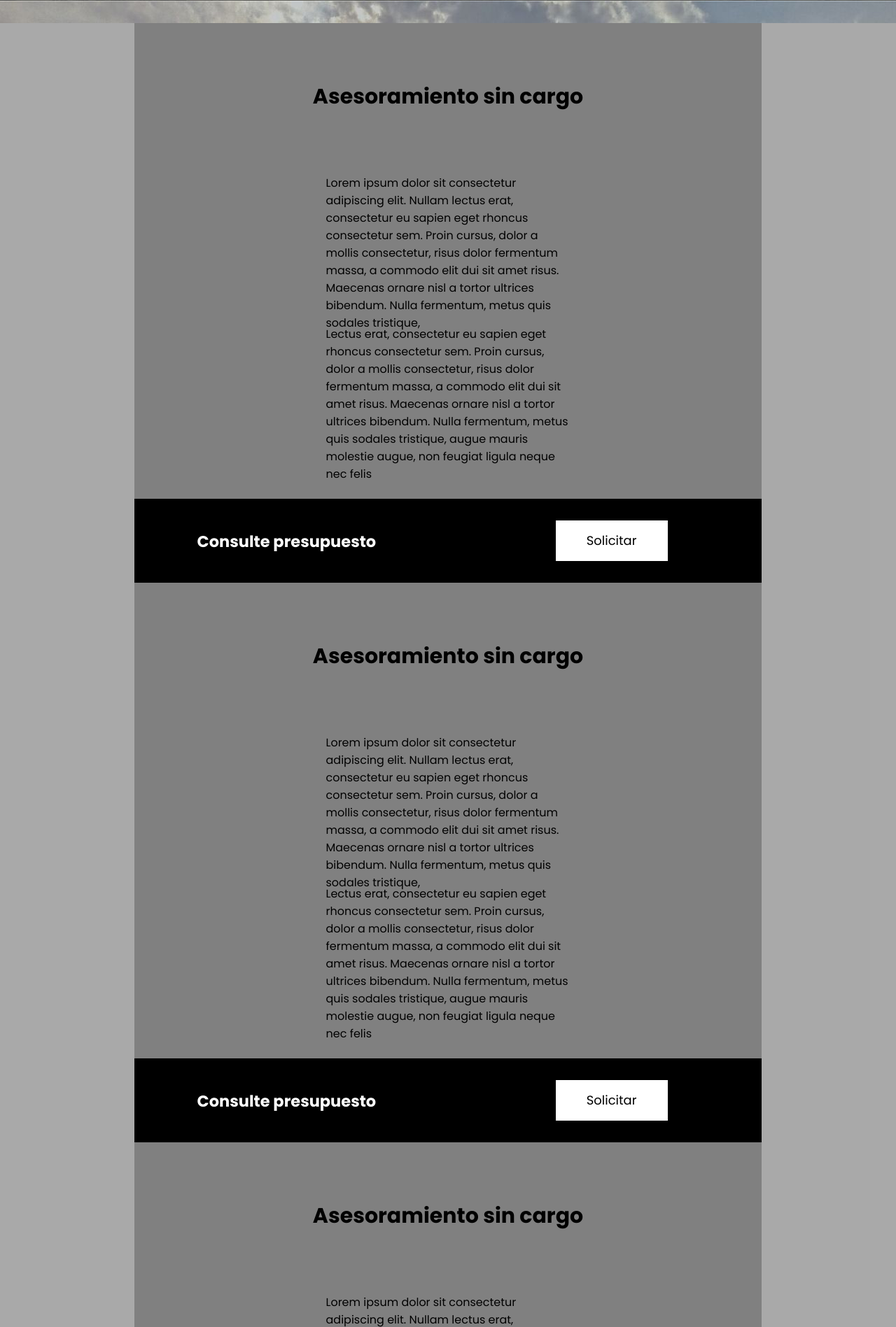
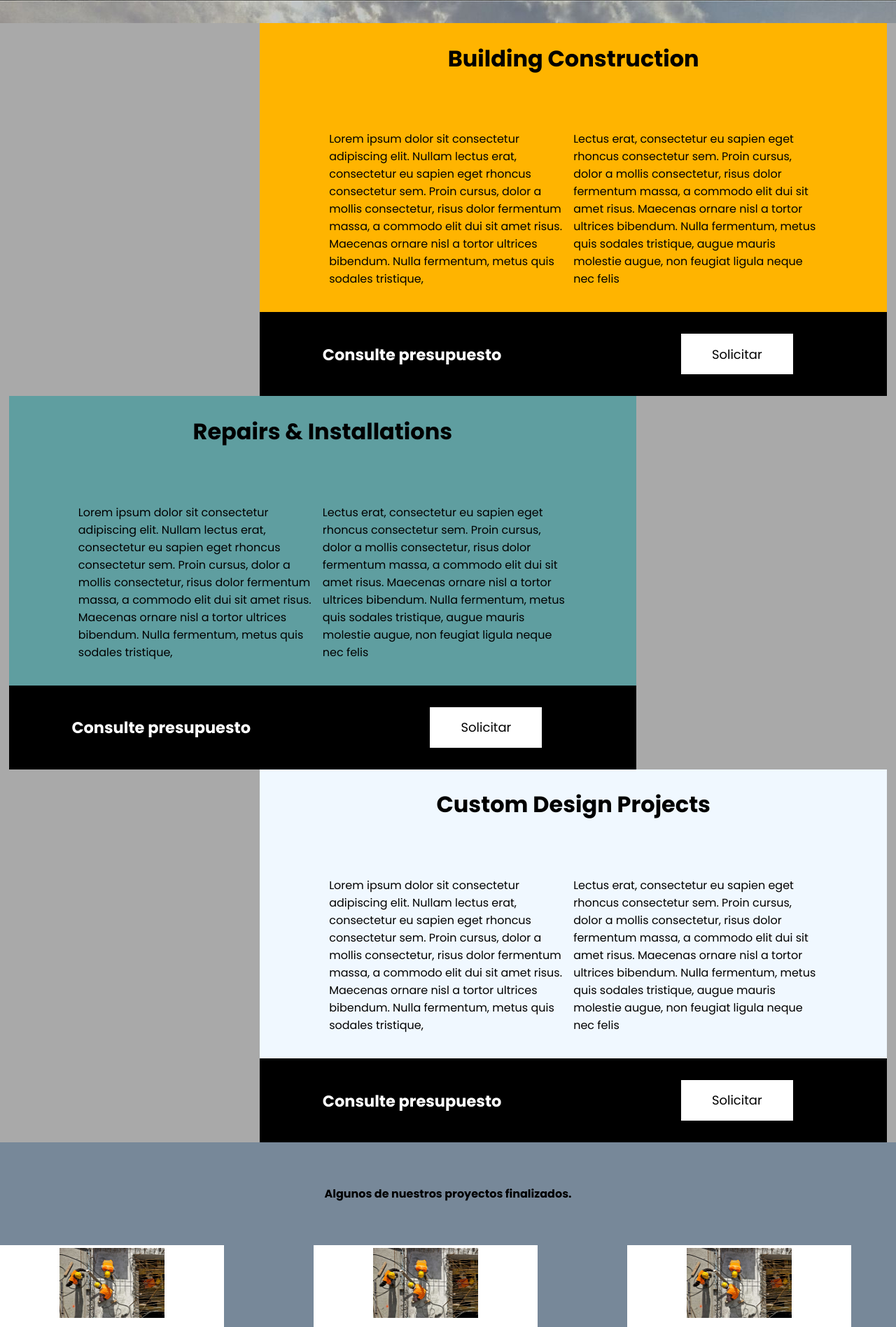
Before and after one commit to AleksanderUY/coder-proyect, a plain HTML site: page servicios.html in a window 1280 px wide. Shown: the part 817-2714 px from the top of the page at 70% size. Drawn offline with Linux system fonts and the light colour scheme.

Commit message:
version2.7.4

```diff
--- a/css/style.css
+++ b/css/style.css
@@ -1845,6 +1845,119 @@ form {
     height: 101px;
   }
 
+
+  .serviciosTarjetas {
+    display: flex;
+    flex-direction: column;
+    justify-content: center;
+    align-items: center;
+    width: 100vw;
+    height: 200vh;
+  }
+  .informacionHome__asesoramiento1 {
+    width: 70vw;
+    background-color: #ffb400;
+    height: 70vh;
+    display: flex;
+    flex-direction: column;
+    align-items: center;
+    justify-content: space-between;
+    margin-left: 28%;
+  }
+
+  .asesoramientoServiciosTitulo h2 {
+    font-size: 2rem;
+    display: flex;
+    align-items: center;
+    justify-content: center;
+
+  }
+  .parrafosservicios {
+    display: flex;
+    flex-direction: row;
+    align-items: center;
+    justify-content: space-around;
+  }
+  .asesoramiento__parrafo1 {
+    width: 349px;
+    height: 30vh;
+  }
+  .asesoramiento__parrafo2 {
+    width: 349px;
+    height: 30vh;
+  }
+
+  .informacionHome__asesoramiento2 {
+    background-color: cadetblue;
+    width: 70vw;
+    height: 70vh;
+    display: flex;
+    flex-direction: column;
+    align-items: center;
+    justify-content: space-between;
+    margin-right: 28%;
+  }
+
+  .asesoramiento__titulo h2 {
+    font-size: 20px;
+    display: flex;
+    align-items: center;
+    justify-content: center;
+  }
+  .parrafos {
+    display: flex;
+    flex-direction: column;
+    align-items: center;
+    justify-content: space-around;
+  }
+  .asesoramiento__parrafo1 {
+    width: 349px;
+    height: 30vh;
+  }
+  .asesoramiento__parrafo2 {
+    width: 349px;
+    height: 30vh;
+  }
+
+  .informacionHome__asesoramiento3 {
+    background-color: aliceblue;
+    width: 70vw;
+    height: 70vh;
+    display: flex;
+    flex-direction: column;
+    align-items: center;
+    justify-content: space-between;
+    margin-left: 28%;
+  }
+
+  .asesoramiento__titulo h2 {
+    font-size: 20px;
+    display: flex;
+    align-items: center;
+    justify-content: center;
+  }
+  .parrafos {
+    display: flex;
+    flex-direction: column;
+    align-items: center;
+    justify-content: space-around;
+  }
+  .asesoramiento__parrafo1 {
+    width: 349px;
+    height: 30vh;
+  }
+  .asesoramiento__parrafo2 {
+    width: 349px;
+    height: 30vh;
+  }
+
+
+
+
+
+
+
+
   .proyectosfinalizados {
     background-color: lightslategrey;
     display: flex;
--- a/servicios.html
+++ b/servicios.html
@@ -64,10 +64,10 @@
 
       </section>
  </main>
-<section>
-  <div class="informacionHome__asesoramiento">
-    <div class="asesoramiento__titulo"><h2>Asesoramiento sin cargo</h2></div>
-    <div class="parrafos"><div class="asesoramiento__parrafo1"><p>Lorem ipsum dolor sit consectetur adipiscing elit. Nullam lectus erat, consectetur eu sapien eget rhoncus consectetur sem.
+<section class="serviciosTarjetas">
+  <div class="informacionHome__asesoramiento1">
+    <div class="asesoramientoServiciosTitulo"><h2>Building Construction</h2></div>
+    <div class="parrafosservicios"><div class="asesoramiento__parrafo1"><p>Lorem ipsum dolor sit consectetur adipiscing elit. Nullam lectus erat, consectetur eu sapien eget rhoncus consectetur sem.
       Proin cursus, dolor a mollis consectetur, risus dolor fermentum massa, a commodo elit dui sit amet risus. Maecenas ornare nisl a tortor ultrices bibendum. Nulla fermentum, metus quis sodales tristique,</p></div>
     <div class="asesoramiento__parrafo2"><p>Lectus erat, consectetur eu sapien eget rhoncus consectetur sem. Proin cursus, dolor a mollis consectetur, risus dolor fermentum massa, a commodo elit dui sit amet risus. Maecenas ornare nisl a tortor ultrices bibendum. Nulla fermentum, metus quis sodales tristique, augue mauris molestie augue, non feugiat ligula neque nec felis </p></div></div>
     <div class="informacionHome__banner">
@@ -76,9 +76,9 @@
       </div>
   </div>
 
-  <div class="informacionHome__asesoramiento">
-    <div class="asesoramiento__titulo"><h2>Asesoramiento sin cargo</h2></div>
-    <div class="parrafos"><div class="asesoramiento__parrafo1"><p>Lorem ipsum dolor sit consectetur adipiscing elit. Nullam lectus erat, consectetur eu sapien eget rhoncus consectetur sem.
+  <div class="informacionHome__asesoramiento2">
+    <div class="asesoramientoServiciosTitulo"><h2>Repairs & Installations</h2></div>
+    <div class="parrafosservicios"><div class="asesoramiento__parrafo1"><p>Lorem ipsum dolor sit consectetur adipiscing elit. Nullam lectus erat, consectetur eu sapien eget rhoncus consectetur sem.
       Proin cursus, dolor a mollis consectetur, risus dolor fermentum massa, a commodo elit dui sit amet risus. Maecenas ornare nisl a tortor ultrices bibendum. Nulla fermentum, metus quis sodales tristique,</p></div>
     <div class="asesoramiento__parrafo2"><p>Lectus erat, consectetur eu sapien eget rhoncus consectetur sem. Proin cursus, dolor a mollis consectetur, risus dolor fermentum massa, a commodo elit dui sit amet risus. Maecenas ornare nisl a tortor ultrices bibendum. Nulla fermentum, metus quis sodales tristique, augue mauris molestie augue, non feugiat ligula neque nec felis </p></div></div>
     <div class="informacionHome__banner">
@@ -87,9 +87,9 @@
       </div>
   </div>
 
-  <div class="informacionHome__asesoramiento">
-    <div class="asesoramiento__titulo"><h2>Asesoramiento sin cargo</h2></div>
-    <div class="parrafos"><div class="asesoramiento__parrafo1"><p>Lorem ipsum dolor sit consectetur adipiscing elit. Nullam lectus erat, consectetur eu sapien eget rhoncus consectetur sem.
+  <div class="informacionHome__asesoramiento3">
+    <div class="asesoramientoServiciosTitulo"><h2>Custom Design Projects</h2></div>
+    <div class="parrafosservicios"><div class="asesoramiento__parrafo1"><p>Lorem ipsum dolor sit consectetur adipiscing elit. Nullam lectus erat, consectetur eu sapien eget rhoncus consectetur sem.
       Proin cursus, dolor a mollis consectetur, risus dolor fermentum massa, a commodo elit dui sit amet risus. Maecenas ornare nisl a tortor ultrices bibendum. Nulla fermentum, metus quis sodales tristique,</p></div>
     <div class="asesoramiento__parrafo2"><p>Lectus erat, consectetur eu sapien eget rhoncus consectetur sem. Proin cursus, dolor a mollis consectetur, risus dolor fermentum massa, a commodo elit dui sit amet risus. Maecenas ornare nisl a tortor ultrices bibendum. Nulla fermentum, metus quis sodales tristique, augue mauris molestie augue, non feugiat ligula neque nec felis </p></div></div>
     <div class="informacionHome__banner">
@@ -103,26 +103,26 @@
 
 
     <div class="proyectosEncurso">
-    <div class="proyectosEncurso__titulo"><h2>Algunas valoraciones de nuestros clientes</h2></div>
+    <div class="proyectosEncurso__titulo"><h2>Algunos de nuestros proyectos finalizados.</h2></div>
   <div class="enCurso">
   <div class="enCurso__tarjeta1">
-    <div class="tarjeta1__imagen" ><img src="./image/image/" alt=""></div>
-    <div class="tarjeta1__info"><p>"Lorem ipsum dolor, sit amet consectetur adipisicing elit. Aspernatur, inventore."</p></div>
-    <div class="tarjeta1__nombre"><p>Jhon smith</p></div>
+    <div class="tarjeta1__imagen" ><img src="/image/image/imagen_nosotros_caracteristicas.jpg" width="150vw" height="100vh" alt=""></div>
+    <div class="tarjeta1__info"><p>Lorem ipsum dolor, sit amet consectetur</p></div>
+    <div class="tarjeta1__nombre"><p>Obra ejemplo</p></div>
   </div>
 
 
   <div class="enCurso__tarjeta2">
-    <div class="tarjeta2__imagen"><img src="./image/estrellas.svg" alt=""></div>
-    <div class="tarjeta2__info"><p>"Lorem ipsum dolor, sit amet consectetur adipisicing elit. Aspernatur, inventore."</p></div>
-    <div class="tarjeta2__nombre"><p>Jhon smith</p></div>
+    <div class="tarjeta2__imagen"><img src="/image/image/imagen_nosotros_caracteristicas.jpg" width="150vw" height="100vh" alt=""></div>
+    <div class="tarjeta2__info"><p>Lorem ipsum dolor, sit amet consectetur</p></div>
+    <div class="tarjeta2__nombre"><p>Obra ejemplo2</p></div>
   </div>
 
 
   <div class="enCurso__tarjeta3">
-    <div class="tarjeta3__imagen"><img src="./image/estrellas.svg" alt=""></div>
-    <div class="tarjeta3__info"><p>"Lorem ipsum dolor, sit amet consectetur adipisicing elit. Aspernatur, inventore."</p></div>
-    <div class="tarjeta3__nombre"><p>Jhon smith</p></div>
+    <div class="tarjeta3__imagen"><img src="/image/image/imagen_nosotros_caracteristicas.jpg" width="150vw" height="100vh" alt=""></div>
+    <div class="tarjeta3__info"><p>Lorem ipsum dolor, sit amet consectetur</p></div>
+    <div class="tarjeta3__nombre"><p>Obra ejemplo3</p></div>
   </div>
   </div>
   </div>
```
